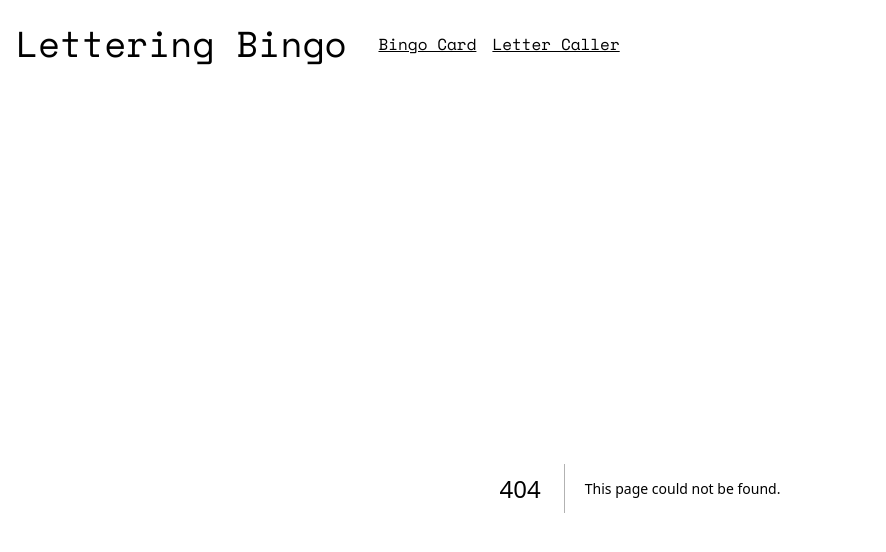
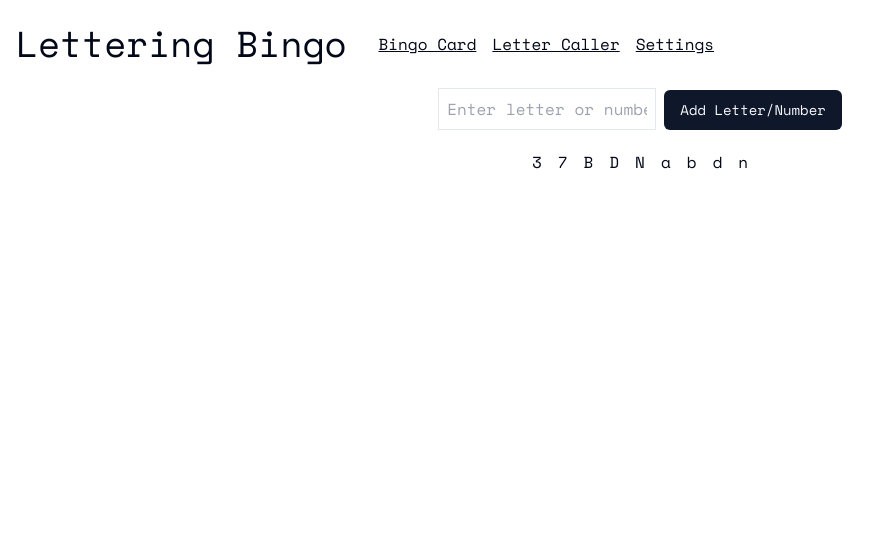
Before and after one commit to CuriouslyCory/letter-bingo, a Next.js app: page /settings in a window 1280 px wide. Before the commit this address had no page. Shown: the top 552 px of the page, without its empty margins (0-886 px from the left). Built offline with nearby package versions, Linux system fonts and the light colour scheme.

Commit message:
Add page where users can define their own letters

```diff
--- a/package.json
+++ b/package.json
@@ -16,6 +16,7 @@
     "class-variance-authority": "^0.7.0",
     "clsx": "^2.1.1",
     "geist": "^1.3.0",
+    "jotai": "^2.8.3",
     "lucide-react": "^0.390.0",
     "next": "^14.2.1",
     "react": "^18.3.0",
--- /dev/null
+++ b/src/lib/state.ts
@@ -0,0 +1,3 @@
+import { atom } from "jotai";
+
+export const lettersAtom = atom(["a", "b", "B", "d", "D", "n", "N", "3", "7"]);
--- a/src/pages/_app.tsx
+++ b/src/pages/_app.tsx
@@ -23,6 +23,9 @@ const MyApp: AppType = ({ Component, pageProps }) => {
             <li>
               <Link href="/letter-caller">Letter Caller</Link>
             </li>
+            <li>
+              <Link href="/settings">Settings</Link>
+            </li>
           </ul>
         </nav>
       </header>
--- a/src/pages/index.tsx
+++ b/src/pages/index.tsx
@@ -1,13 +1,12 @@
+import { useAtomValue } from "jotai";
 import Head from "next/head";
 import Link from "next/link";
-import { useCallback, useEffect, useMemo, useState } from "react";
+import { useCallback, useEffect, useState } from "react";
 import { Button } from "~/components/ui/button";
+import { lettersAtom } from "~/lib/state";
 
 export default function Home() {
-  const letters = useMemo(
-    () => ["a", "b", "B", "d", "D", "n", "N", "3", "7"] as const,
-    [],
-  );
+  const letters = useAtomValue(lettersAtom);
   const [letterMatrix, setLetterMatrix] = useState<string[][]>([]);
 
   const randomArray = useCallback(() => {
--- a/src/pages/letter-caller.tsx
+++ b/src/pages/letter-caller.tsx
@@ -1,7 +1,9 @@
+import { useAtomValue } from "jotai";
 import Head from "next/head";
-import { useMemo, useState } from "react";
+import { useState } from "react";
 import { Button } from "~/components/ui/button";
 import { useToast } from "~/components/ui/use-toast";
+import { lettersAtom } from "~/lib/state";
 
 export default function LetterCaller() {
   const [currentLetter, setCurrentLetter] = useState("");
@@ -9,10 +11,7 @@ export default function LetterCaller() {
   const { toast } = useToast();
 
   const bingo = ["B", "I", "N", "G", "O"];
-  const letters = useMemo(
-    () => ["a", "b", "B", "d", "D", "n", "N", "3", "7"] as const,
-    [],
-  );
+  const letters = useAtomValue(lettersAtom);
 
   const getRandomLetter = () => {
     const randomBingoIndex = Math.floor(Math.random() * bingo.length);
--- /dev/null
+++ b/src/pages/settings.tsx
@@ -0,0 +1,70 @@
+import { useAtom } from "jotai";
+import { useState } from "react";
+import { Button } from "~/components/ui/button";
+import { useToast } from "~/components/ui/use-toast";
+import { lettersAtom } from "~/lib/state";
+
+/**
+ * SettingsPage component allows users to manage a list of letters or numbers.
+ * Users can add or remove specific letters or numbers from the list.
+ */
+const SettingsPage: React.FC = () => {
+  const { toast } = useToast();
+  const [letters, setLetters] = useAtom(lettersAtom);
+  const [addInput, setAddInput] = useState<string>("");
+
+  /**
+   * Handles adding a specific letter or number to the list.
+   */
+  const handleAddLetter = () => {
+    if (letters.includes(addInput.trim())) {
+      toast({
+        title: "Letter already exists!",
+      });
+      return;
+    }
+    if (addInput.trim()) {
+      setLetters((prevLetters) => [...prevLetters, addInput.trim()]);
+      setAddInput(""); // Clear the input field
+    }
+  };
+
+  const removeLetter = (letter: string) => {
+    if (letters.length <= 5) {
+      toast({
+        title: "You must have at least 5 letters!",
+      });
+      return;
+    }
+    setLetters((prevLetters) => prevLetters.filter((l) => l !== letter));
+  };
+
+  return (
+    <main className="flex flex-col items-center">
+      <div className="mb-4">
+        <input
+          type="text"
+          value={addInput}
+          onChange={(e) => setAddInput(e.target.value)}
+          placeholder="Enter letter or number to add"
+          className="mr-2 border p-2"
+        />
+        <Button onClick={handleAddLetter}>Add Letter/Number</Button>
+      </div>
+
+      <ul className="flex flex-wrap gap-x-2">
+        {letters.sort().map((letter, index) => (
+          <li
+            className="cursor-pointer p-1 hover:bg-red-300 hover:line-through"
+            onClick={() => removeLetter(letter)}
+            key={index}
+          >
+            {letter}
+          </li>
+        ))}
+      </ul>
+    </main>
+  );
+};
+
+export default SettingsPage;
```
Also changed, not shown: 1 other file (tests, documents, lock files or other folders).
